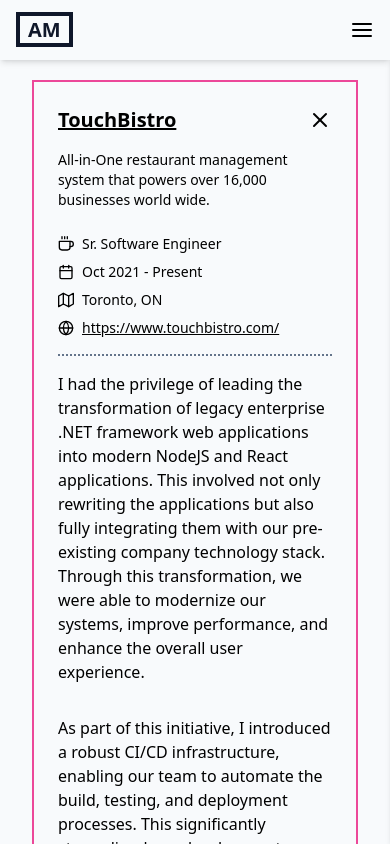
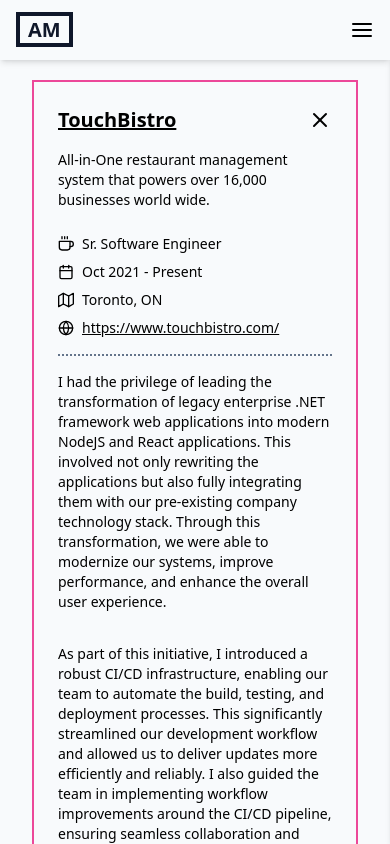
Before and after one commit to albinma/cv, a Next.js app: page / in a window 390 px wide. Both pictures are taken after a click on the button 195 px from the left and 1986 px from the top of the page. Shown: the part 1792-2636 px from the top of the page. Built offline with nearby package versions, Linux system fonts and the light colour scheme.

Commit message:
Change text size for mobile on description

```diff
--- a/src/app/Work/WorkExperiences.tsx
+++ b/src/app/Work/WorkExperiences.tsx
@@ -143,7 +143,7 @@
             {isExpanded(work) && (
               <div className="mt-6 space-y-6">
                 <div
-                  className="space-y-8 border-t-2 border-dotted border-slate-500 pt-4"
+                  className="space-y-8 border-t-2 border-dotted border-slate-500 pt-4 text-sm md:text-base"
                   dangerouslySetInnerHTML={{ __html: work.content }}
                 />
 
```
